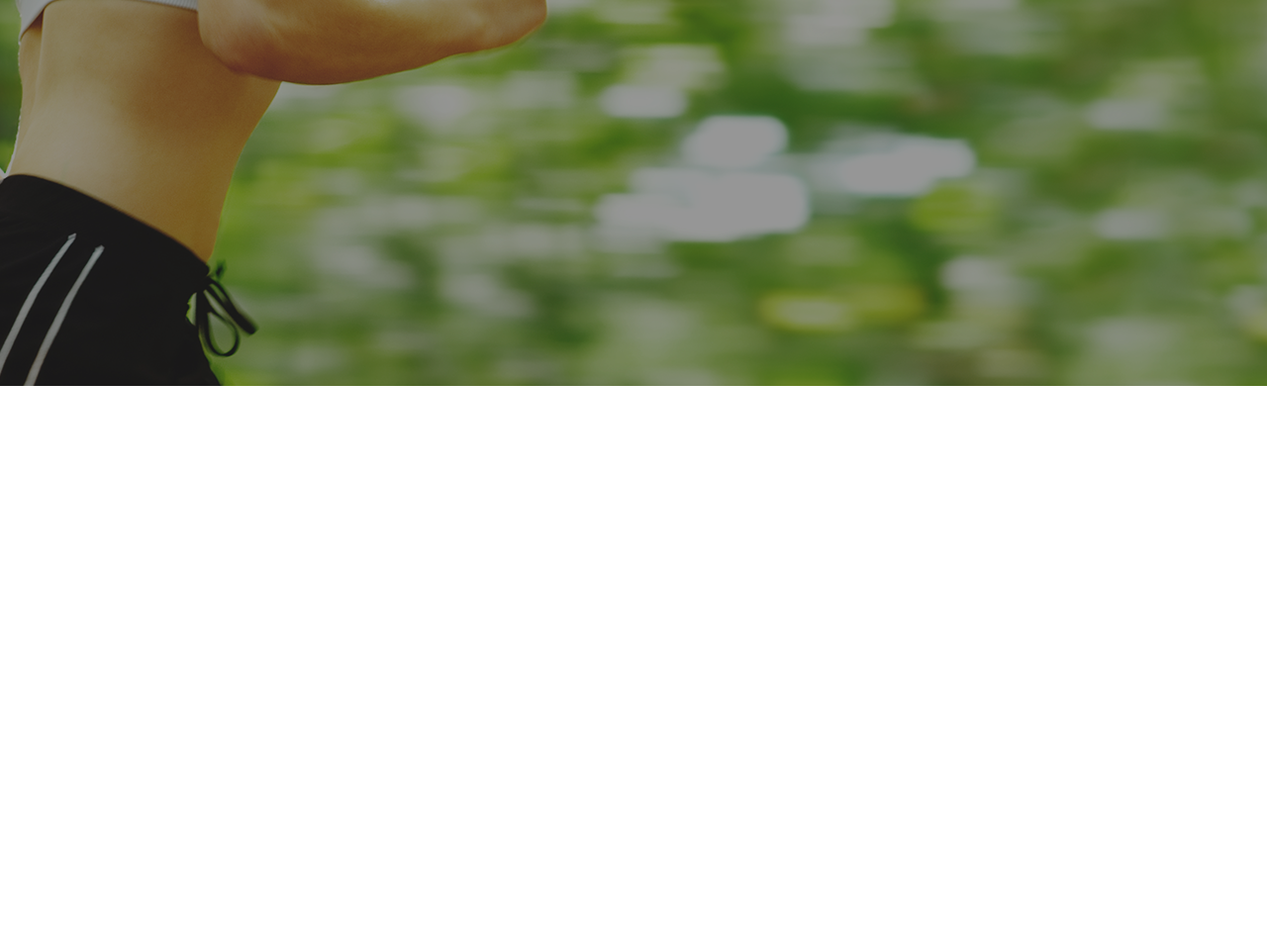
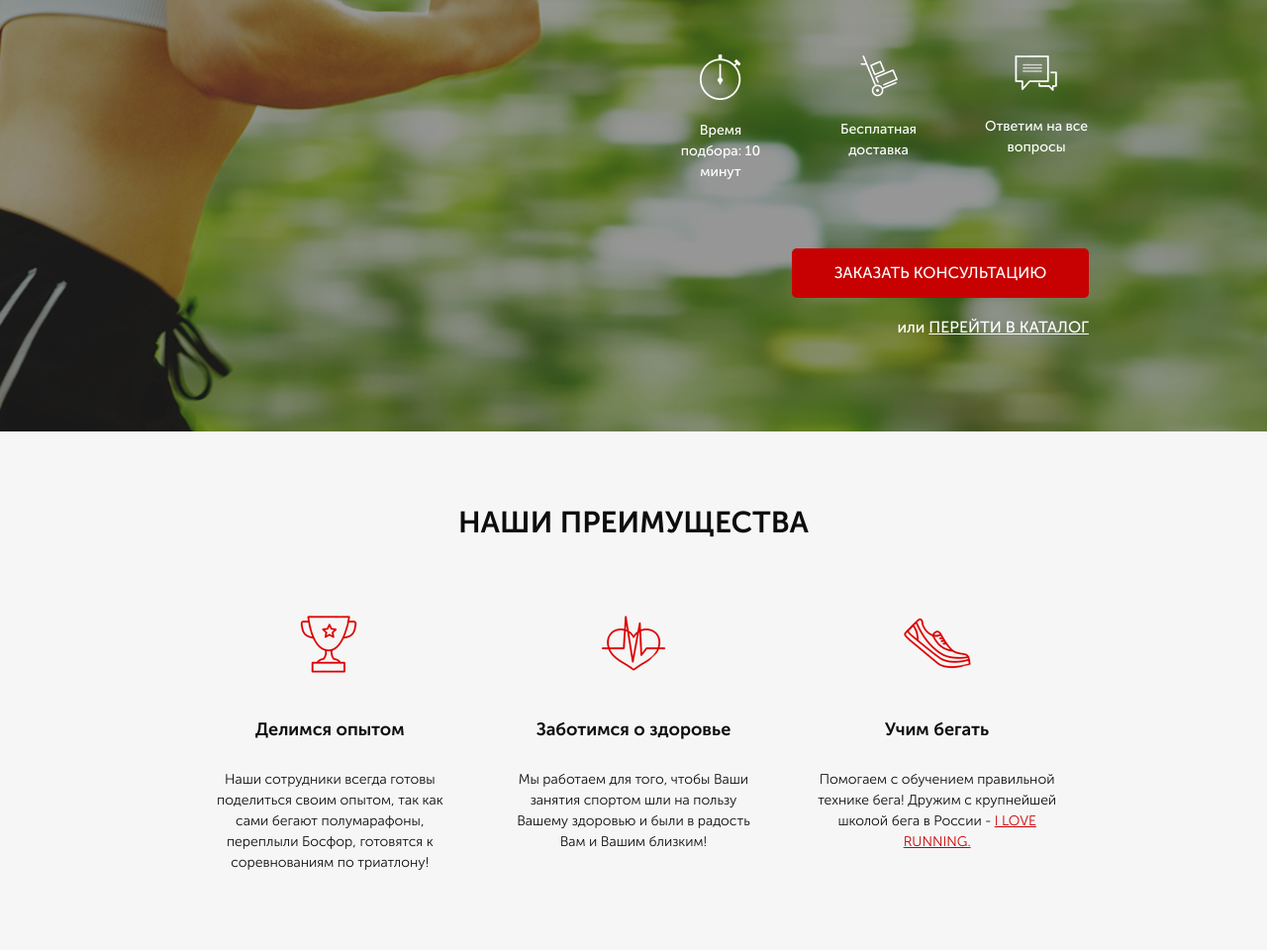
Before and after one commit to andryxxa93/RunSmart, a website: page src/index.html in a window 1280 px wide. Shown: the part 260-1220 px from the top of the page at 99% size. Before the commit the page ends 800 px from the top, so only its background shows below. Drawn offline with nearby package versions, Linux system fonts and the light colour scheme.

Commit message:
add promo and preference block

```diff
--- a/src/index.html
+++ b/src/index.html
@@ -14,7 +14,7 @@
 <body>
     <div class="promo">
         <div class="container">
-            <header>
+            <header class="header">
                 <a class="header__logo">
                     <img src="/icon/logo.png" alt="logo">
                 </a>
@@ -31,6 +31,80 @@
                     </button>
                 </div>
             </header>
+            <div class="promo__wrapper">
+                <h1 class="promo__header">
+                    Подбор пульсометра
+                </h1>
+                <h2 class="promo__subheader">
+                    с учётом Вашего уровня подготовки
+                </h2>
+
+                <div class="promo__icons">
+                    <div class="promo__icon">
+                        <img src="../icon/header/clocks.png" alt="clocks">
+                        Время подбора:
+                        10 минут
+                    </div>
+                    <div class="promo__icon">
+                        <img src="../icon/header/delivery.png" alt="delivery">
+                        Бесплатная
+                        доставка
+                    </div>
+                    <div class="promo__icon">
+                        <img src="../icon/header/answers.png" alt="messages">
+                        Ответим
+                        на все вопросы
+                    </div>
+                </div>
+                <button class="button button_main">
+                    заказать кОНСУЛЬТАЦИЮ
+                </button>
+                <div class="promo__link">
+                    или
+                    <a href="#">ПЕРЕЙТИ В КАТАЛОГ</a>
+                </div>
+            </div>
+        </div>
+    </div>
+    <div class="preference">
+        <div class="container">
+            <div class="preference__title">
+                наши преимущества
+            </div>
+
+            <div class="preference__dscr">
+                <div class="block">
+                    <div class="preference__item">
+                        <img src="../icon/preference/cup.png" alt="cup">
+                    <div class="preference__subtitle">Делимся опытом</div>
+                    <div class="preference__text">Наши сотрудники всегда готовы поделиться своим опытом,
+                        так как сами бегают полумарафоны, переплыли Босфор,
+                        готовятся к соревнованиям по триатлону!
+                    </div>
+                    </div>
+                </div>
+                <div class="block">
+                    <div class="preference__item">
+                        <img src="../icon/preference/heart.png" alt="heart">
+                            <div class="preference__subtitle">Заботимся о здоровье</div>
+                        <div class="preference__text">Мы работаем для того,
+                            чтобы Ваши занятия спортом шли на пользу Вашему здоровью
+                            и были в радость Вам и Вашим близким!
+                        </div>
+                    </div>
+                </div>
+                <div class="block">
+                    <div class="preference__item">
+                        <img src="../icon/preference/shoe.png" alt="heart">
+                            <div class="preference__subtitle">Учим бегать</div>
+                        <div class="preference__text">Помогаем с обучением
+                            правильной технике бега!
+                            Дружим с крупнейшей школой бега в России - <a href="#">I LOVE RUNNING.
+                            </a>
+                        </div>
+                    </div>
+                </div>
+            </div>
         </div>
     </div>
 </body>
--- a/src/sass/base/_variables.scss
+++ b/src/sass/base/_variables.scss
@@ -0,0 +1 @@
+$main-color:#c70101;
--- /dev/null
+++ b/src/sass/blocks/_buttons.scss
@@ -0,0 +1,18 @@
+.button {
+    width: 150px;
+    height: 30px;
+    border-radius: 5px;
+    background-color: $main-color;
+    border: none;
+    color: #ffffff;
+    font-size: 12px;
+    font-weight: 500;
+    text-transform: uppercase;
+    &_main {
+        margin-top: 67px;
+        width: 300px;
+        height: 50px;
+        font-size: 16px;
+        text-transform: uppercase;
+    }
+}
--- a/src/sass/blocks/_header.scss
+++ b/src/sass/blocks/_header.scss
@@ -1,5 +1,39 @@
-header {
+.header {
     display: flex;
     justify-content: space-between;
-    justify-content: center;
+    align-items: center;
+
+    &__logo {
+        width: 250px;
+        img {
+            width: 100%;
+        }
+    }
+    &__official {
+
+        color: #ffffff;
+        font-size: 12px;
+        font-weight: 500;
+        text-align: center;
+        span {
+        display: block;
+        font-size: 18px;
+        }
+
+    }
+    &__phone {
+        display: block;
+        color: #ffffff;
+        font-size: 18px;
+        font-weight: 700;
+        &:hover {
+            color: #fff;
+            text-decoration: none;
+        }
+    }
+    &__contacts {
+        display: flex;
+        flex-direction: column;
+        align-items: flex-end;
+    }
 }
--- /dev/null
+++ b/src/sass/blocks/_preference.scss
@@ -0,0 +1,57 @@
+.preference {
+    padding: 70px 0 78px 0;
+    min-height: 470px;
+    background-color: #f6f6f6;
+
+    &__title {
+        color: #0d0d0d;
+        font-size: 30px;
+        font-weight: 700;
+        text-transform: uppercase;
+        text-align: center;
+    }
+
+    &__dscr {
+        margin-top: 65px;
+        display: flex;
+        justify-content: space-around;
+        align-items: flex-start;
+    }
+
+    .block {
+        padding: 0 20px;
+        display: flex;
+        justify-content: space-around;
+        align-items: center;
+        width: 33%;
+    }
+    &__item {
+        display: flex;
+        flex-direction: column;
+        align-items: center;
+        img {
+            display: flex;
+            align-items: center;
+            margin: 0 auto;
+            margin-bottom: 38px;
+        }
+    }
+
+    &__subtitle {
+        color: #0d0d0d;
+        font-size: 18px;
+        font-weight: 700;
+    }
+
+    &__text {
+        margin-top: 26px;
+        color: #0d0d0d;
+        font-size: 14px;
+        font-weight: 300;
+        text-align: center;
+        a {
+            color: $main-color;
+            text-decoration: underline;
+        }
+    }
+}
--- a/src/sass/blocks/_promo.scss
+++ b/src/sass/blocks/_promo.scss
@@ -2,4 +2,54 @@
     min-height: 650px;
     padding: 21px 0 93px 0;
     background: url(../../img/header_bg.png) center (center/cover) no-repeat;
+    &__wrapper {
+        display: flex;
+        flex-direction: column;
+        align-items: flex-end;
+        margin-top: 90px;
+    }
+    &__header {
+        color: #ffffff;
+        font-size: 42px;
+        font-weight: 400;
+        text-transform: uppercase;
+        line-height: 42px;
+    }
+    &__subheader {
+        color: #ffffff;
+        font-size: 24px;
+        font-weight: 400;
+        text-transform: uppercase;
+        line-height: 24px;
+    }
+    &__icons {
+        margin-top: 65px;
+        width: 425px;
+        display: flex;
+        justify-content: space-between;
+    }
+    &__icon {
+        width: 106px;
+        text-align: center;
+        color: #ffffff;
+        font-size: 14px;
+        font-weight: 500;
+        img {
+            display: flex;
+            align-items: center;
+            margin: 0 auto;
+            margin-bottom: 20px;
+        }
+    }
+    &__link {
+        margin-top: 18px;
+        color: #ffffff;
+        font-size: 16px;
+        font-weight: 500;
+        a {
+            color: #ffffff;
+            text-transform: uppercase;
+            text-decoration: underline;
+        }
+    }
 }
--- a/src/sass/style.scss
+++ b/src/sass/style.scss
@@ -10,4 +10,6 @@
 }
 
 @import '../sass/blocks/promo';
-@import '../sass/blocks/header'
+@import '../sass/blocks/header';
+@import '../sass/blocks/buttons';
+@import '../sass/blocks/preference';
```
Also changed, not shown: src/css/style.min.css.
